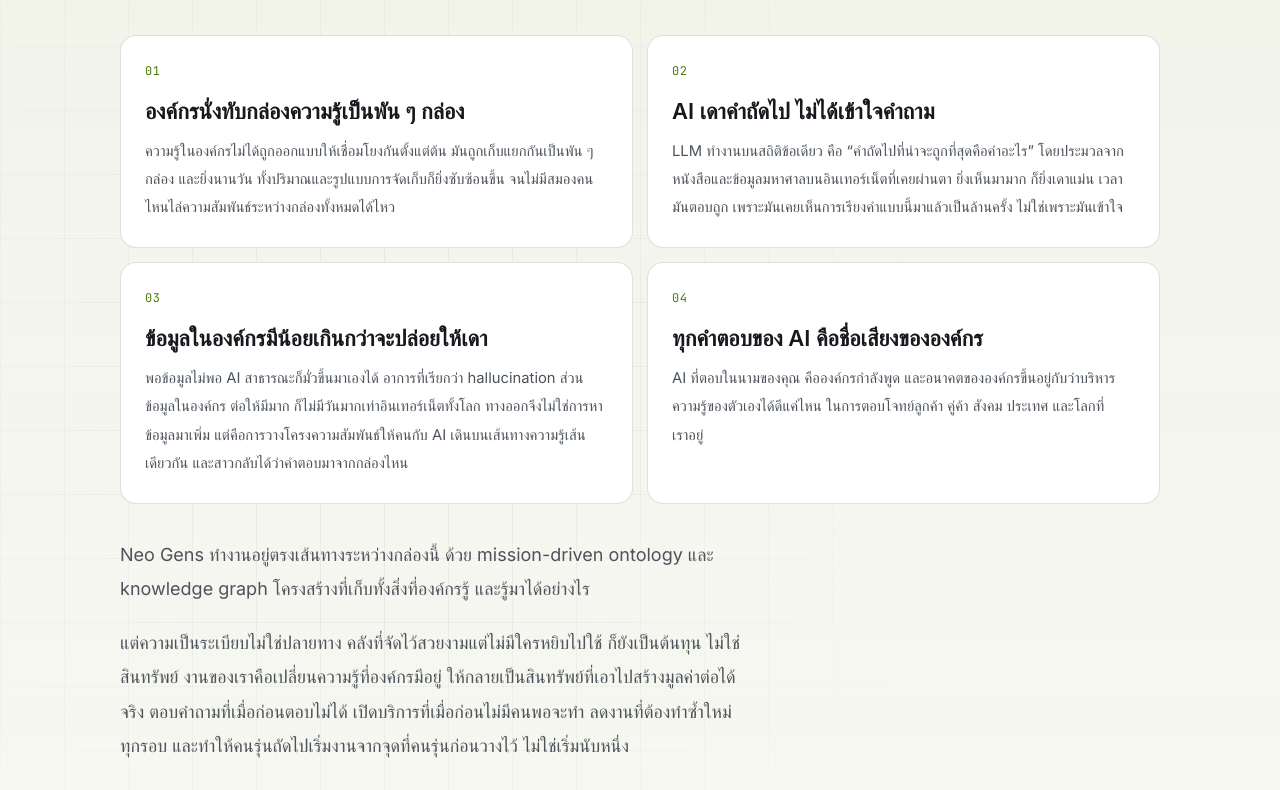
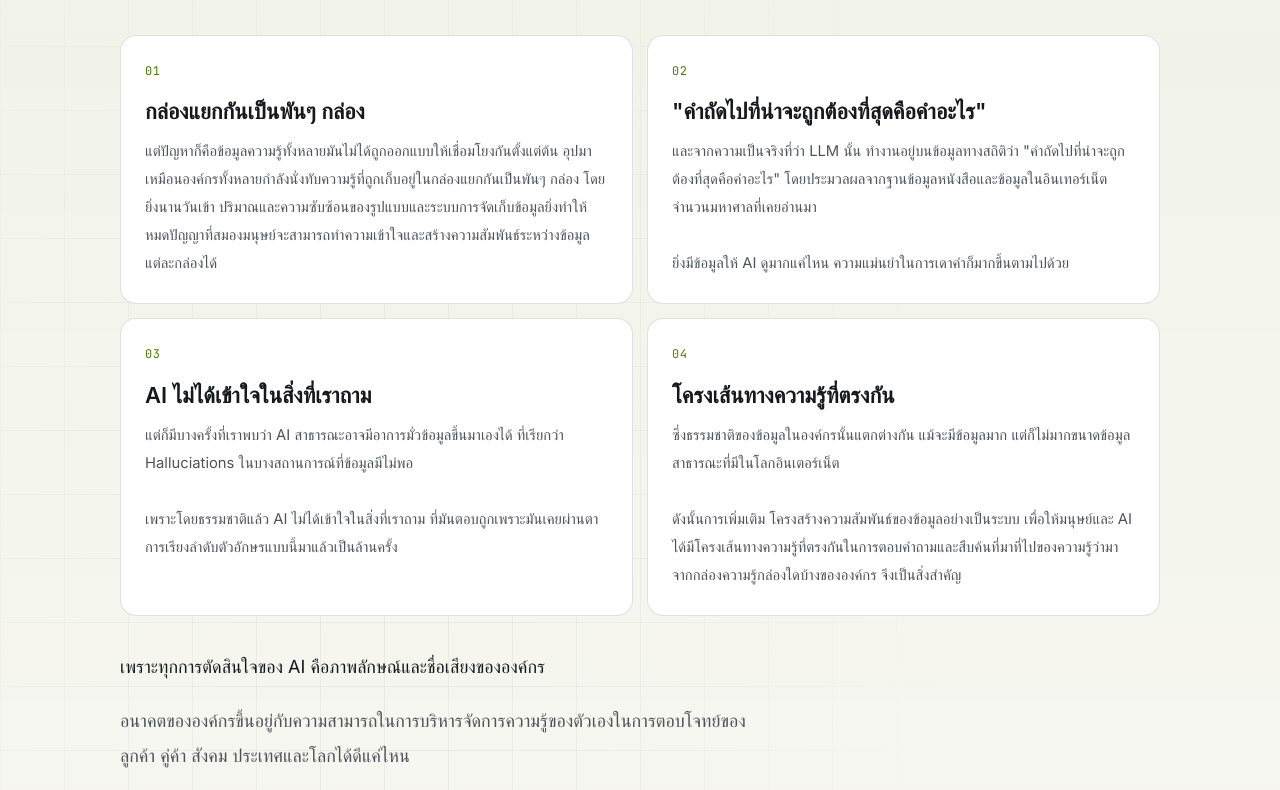
Before and after one commit to Stepphenwolf2021/neogens-website, a plain HTML site: page th-index.html in a window 1280 px wide. Shown: the part 1280-2070 px from the top of the page. Drawn offline with Linux system fonts and the light colour scheme; a web font is replaced by a local one.

Commit message:
Update site

```diff
--- a/th-index.html
+++ b/th-index.html
@@ -529,7 +529,7 @@
   <div class="wrap">
     <div class="eyebrow">Modern Knowledge Management สำหรับองค์กรที่ความรู้คือสินทรัพย์</div>
     <h1 class="motto" id="ng-h1">ยิ่ง AI ตอบได้ทุกเรื่อง <em>ความรู้ในองค์กรคุณยิ่งมีค่า</em></h1>
-    <p class="hero-sub" id="ng-sub">เมื่อความรู้สาธารณะกลายเป็นของที่ทุกคนเข้าถึงได้เท่ากัน สิ่งที่ยังสร้างความต่างคือความรู้ที่มีอยู่เฉพาะในองค์กรของคุณ<br>เอกสารวิจัยที่ลงงบไปมหาศาล ข้อมูลการตลาด บันทึกการสัมภาษณ์ลูกค้า ขั้นตอนการผลิตที่ทำให้ต้นทุนของคุณถูกกว่าคู่แข่ง และสิ่งที่พนักงานคนหนึ่งสั่งสมมาทั้งชีวิตการทำงาน<br><strong style="color:var(--fg);font-weight:600">ทั้งหมดนี้ล็อกอยู่ในองค์กรคุณ ไม่มี AI สาธารณะตัวไหนเข้าถึงได้</strong></p>
+    <p class="hero-sub" id="ng-sub">เมื่อความรู้สาธารณะกลายเป็นของที่ทุกคนเข้าถึงได้เท่ากัน สิ่งที่ยังสร้างความต่างคือความรู้ที่มีอยู่เฉพาะในองค์กรของคุณ<br>เอกสารงานวิจัยที่ใช้งบลงทุนไปมากมาย ข้อมูลการตลาด บันทึกการสัมภาษณ์ลูกค้า ขั้นตอนการผลิตที่สร้างความได้เปรียบด้านต้นทุน และความรู้ที่อยู่ในพนักงานที่สั่งสมมานานหลายสิบปี เป็นความรู้ที่ถูกล็อคอยู่ในองค์กร ไม่มี AI สาธารณะไหนเข้าถึงได้</p>
     <div class="pull">
       <b>AI ที่ตอบคำถามแทนคุณ ตอบผิดครั้งเดียว ความเชื่อมั่นที่คนมีต่อองค์กรก็สั่นคลอน แต่ถ้าไม่ใช้เลย คำถามที่ตามมาคือ องค์กรที่คนคาดหวังสูงเรื่องการบริหารจัดการความรู้ ทำไมยังไม่ขยับ</b>
       <span>ใช้ก็เสี่ยง ไม่ใช้ก็เสี่ยง</span>
@@ -549,25 +549,27 @@
     <div class="cards2">
       <div class="card rv">
         <div class="k go">01</div>
-        <h3>องค์กรนั่งทับกล่องความรู้เป็นพัน ๆ กล่อง</h3>
-        <p>ความรู้ในองค์กรไม่ได้ถูกออกแบบให้เชื่อมโยงกันตั้งแต่ต้น มันถูกเก็บแยกกันเป็นพัน ๆ กล่อง และยิ่งนานวัน ทั้งปริมาณและรูปแบบการจัดเก็บก็ยิ่งซับซ้อนขึ้น จนไม่มีสมองคนไหนไล่ความสัมพันธ์ระหว่างกล่องทั้งหมดได้ไหว</p>
+        <h3>กล่องแยกกันเป็นพันๆ กล่อง</h3>
+        <p>แต่ปัญหาก็คือข้อมูลความรู้ทั้งหลายมันไม่ได้ถูกออกแบบให้เชื่อมโยงกันตั้งแต่ต้น อุปมาเหมือนองค์กรทั้งหลายกำลังนั่งทับความรู้ที่ถูกเก็บอยู่ในกล่องแยกกันเป็นพันๆ กล่อง โดยยิ่งนานวันเข้า ปริมาณและความซับซ้อนของรูปแบบและระบบการจัดเก็บข้อมูลยิ่งทำให้หมดปัญญาที่สมองมนุษย์จะสามารถทำความเข้าใจและสร้างความสัมพันธ์ระหว่างข้อมูลแต่ละกล่องได้</p>
       </div>
       <div class="card rv">
         <div class="k go">02</div>
-        <h3>AI เดาคำถัดไป ไม่ได้เข้าใจคำถาม</h3>
-        <p>LLM ทำงานบนสถิติข้อเดียว คือ “คำถัดไปที่น่าจะถูกที่สุดคือคำอะไร” โดยประมวลจากหนังสือและข้อมูลมหาศาลบนอินเทอร์เน็ตที่เคยผ่านตา ยิ่งเห็นมามาก ก็ยิ่งเดาแม่น เวลามันตอบถูก เพราะมันเคยเห็นการเรียงคำแบบนี้มาแล้วเป็นล้านครั้ง ไม่ใช่เพราะมันเข้าใจ</p>
+        <h3>"คำถัดไปที่น่าจะถูกต้องที่สุดคือคำอะไร"</h3>
+        <p>และจากความเป็นจริงที่ว่า LLM นั้น ทำงานอยู่บนข้อมูลทางสถิติว่า "คำถัดไปที่น่าจะถูกต้องที่สุดคือคำอะไร" โดยประมวลผลจากฐานข้อมูลหนังสือและข้อมูลในอินเทอร์เน็ตจำนวนมหาศาลที่เคยอ่านมา<br><br>ยิ่งมีข้อมูลให้ AI ดูมากแค่ไหน ความแม่นยำในการเดาคำก็มากขึ้นตามไปด้วย</p>
       </div>
       <div class="card rv">
         <div class="k go">03</div>
-        <h3>ข้อมูลในองค์กรมีน้อยเกินกว่าจะปล่อยให้เดา</h3>
-        <p>พอข้อมูลไม่พอ AI สาธารณะก็มั่วขึ้นมาเองได้ อาการที่เรียกว่า hallucination ส่วนข้อมูลในองค์กร ต่อให้มีมาก ก็ไม่มีวันมากเท่าอินเทอร์เน็ตทั้งโลก ทางออกจึงไม่ใช่การหาข้อมูลมาเพิ่ม แต่คือการวางโครงความสัมพันธ์ให้คนกับ AI เดินบนเส้นทางความรู้เส้นเดียวกัน และสาวกลับได้ว่าคำตอบมาจากกล่องไหน</p>
+        <h3>AI ไม่ได้เข้าใจในสิ่งที่เราถาม</h3>
+        <p>แต่ก็มีบางครั้งที่เราพบว่า AI สาธารณะอาจมีอาการมั่วข้อมูลขึ้นมาเองได้ ที่เรียกว่า Halluciations ในบางสถานการณ์ที่ข้อมูลมีไม่พอ<br><br>เพราะโดยธรรมชาติแล้ว AI ไม่ได้เข้าใจในสิ่งที่เราถาม ที่มันตอบถูกเพราะมันเคยผ่านตาการเรียงลำดับตัวอักษรแบบนี้มาแล้วเป็นล้านครั้ง</p>
       </div>
       <div class="card rv">
         <div class="k go">04</div>
-        <h3>ทุกคำตอบของ AI คือชื่อเสียงขององค์กร</h3>
-        <p>AI ที่ตอบในนามของคุณ คือองค์กรกำลังพูด และอนาคตขององค์กรขึ้นอยู่กับว่าบริหารความรู้ของตัวเองได้ดีแค่ไหน ในการตอบโจทย์ลูกค้า คู่ค้า สังคม ประเทศ และโลกที่เราอยู่</p>
+        <h3>โครงเส้นทางความรู้ที่ตรงกัน</h3>
+        <p>ซึ่งธรรมชาติของข้อมูลในองค์กรนั้นแตกต่างกัน แม้จะมีข้อมูลมาก แต่ก็ไม่มากขนาดข้อมูลสาธารณะที่มีในโลกอินเตอร์เน็ต<br><br>ดังนั้นการเพิ่มเติม โครงสร้างความสัมพันธ์ของข้อมูลอย่างเป็นระบบ เพื่อให้มนุษย์และ AI ได้มีโครงเส้นทางความรู้ที่ตรงกันในการตอบคำถามและสืบค้นที่มาที่ไปของความรู้ว่ามาจากกล่องความรู้กล่องใดบ้างขององค์กร จึงเป็นสิ่งสำคัญ</p>
       </div>
     </div>
+    <div class="pb-d" style="margin-top:34px;color:var(--fg)">เพราะทุกการตัดสินใจของ AI คือภาพลักษณ์และชื่อเสียงขององค์กร</div>
+    <div class="pb-d" style="margin-top:20px">อนาคตขององค์กรขึ้นอยู่กับความสามารถในการบริหารจัดการความรู้ของตัวเองในการตอบโจทย์ของลูกค้า คู่ค้า สังคม ประเทศและโลกได้ดีแค่ไหน</div>
     <div class="pb-d" style="margin-top:34px">Neo Gens ทำงานอยู่ตรงเส้นทางระหว่างกล่องนี้ ด้วย mission-driven ontology และ knowledge graph โครงสร้างที่เก็บทั้งสิ่งที่องค์กรรู้ และรู้มาได้อย่างไร</div>
     <div class="pb-d" style="margin-top:20px">แต่ความเป็นระเบียบไม่ใช่ปลายทาง คลังที่จัดไว้สวยงามแต่ไม่มีใครหยิบไปใช้ ก็ยังเป็นต้นทุน ไม่ใช่สินทรัพย์ งานของเราคือเปลี่ยนความรู้ที่องค์กรมีอยู่ ให้กลายเป็นสินทรัพย์ที่เอาไปสร้างมูลค่าต่อได้จริง ตอบคำถามที่เมื่อก่อนตอบไม่ได้ เปิดบริการที่เมื่อก่อนไม่มีคนพอจะทำ ลดงานที่ต้องทำซ้ำใหม่ทุกรอบ และทำให้คนรุ่นถัดไปเริ่มงานจากจุดที่คนรุ่นก่อนวางไว้ ไม่ใช่เริ่มนับหนึ่ง</div>
     <div class="pb-d" style="margin-top:30px;color:var(--fg)">ความรู้ที่ไม่มีใครใช้ ไม่ใช่สินทรัพย์</div>
```
Also changed, not shown: index.html (+11 -9 lines).
